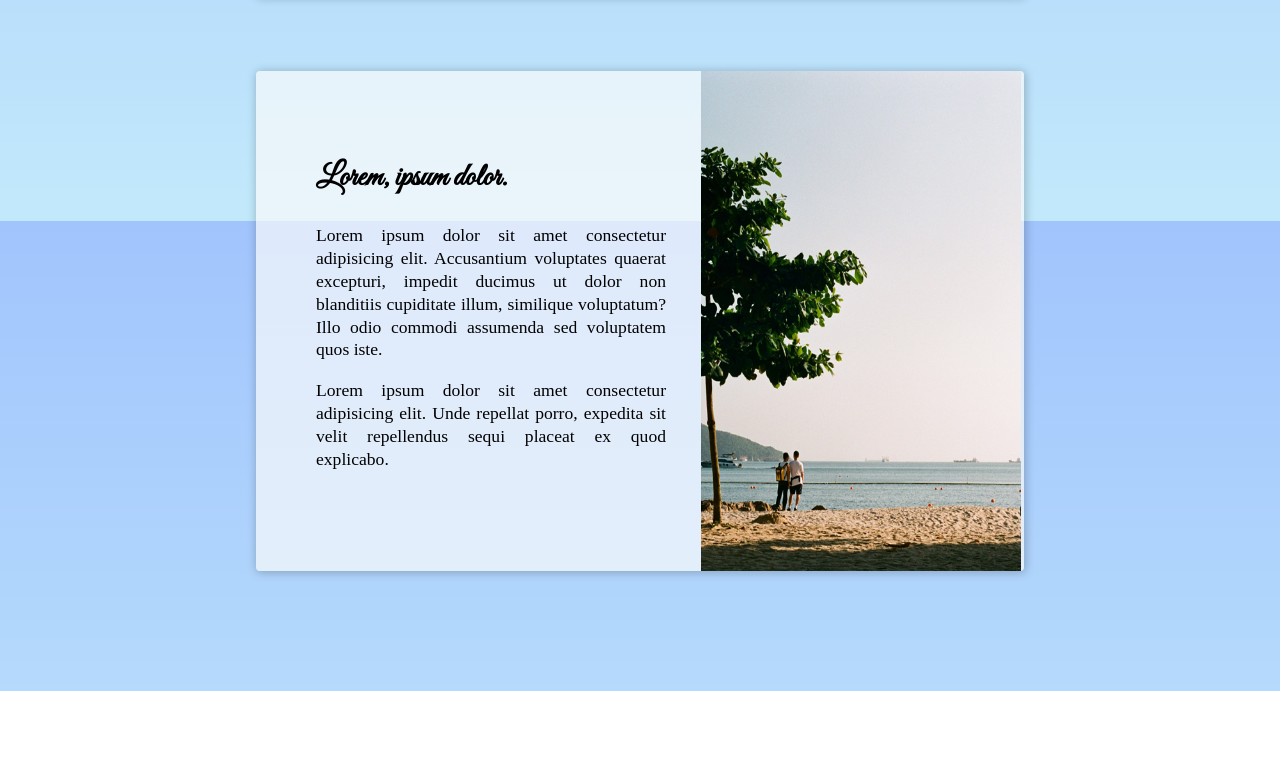
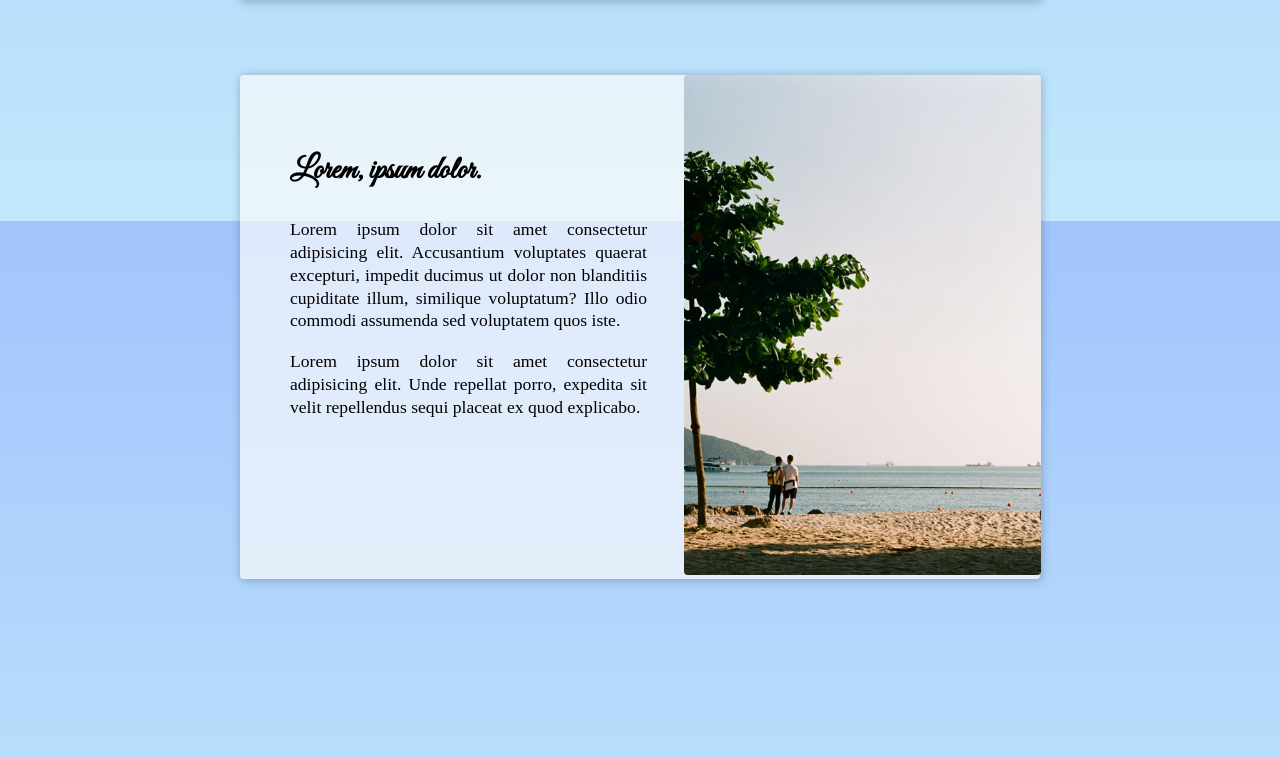
Before and after one commit to danillobarcelos/HTML5-e-CSS3, a plain HTML site: page 02 cartão-apresentacao/index.html in a window 1280 px wide. Shown: the part 579-1336 px from the top of the page. Before the commit the page ends 1270 px from the top, so only its background shows below. Drawn offline with Linux system fonts and the light colour scheme.

Commit message:
deixando mais responsivo

```diff
--- a/02 cartão-apresentacao/style.css
+++ b/02 cartão-apresentacao/style.css
@@ -24,8 +24,8 @@ section {
     margin-right: auto;
     margin-bottom: 75px;
     margin-left: auto;
-    width: 60vw;
-    height: 500px;
+    width: 800px;
+    height: 100%;
     background-color: var(--cor03);
     border-radius: 4px;
     box-shadow: 1px 1px 10px 1px rgba(0, 0, 0, 0.222);
@@ -36,34 +36,35 @@ div {
 }
 
 div img {
-    width: 25vw;
-    height: 500px;
+    width: 357px;
+    height: 100%;
     display: block;
+    border-radius: 4px;
 }
 
-#txt1 {
+div#txt1 {
     position: absolute;
-    width: 350px;
-    height: 500px;
+    width: 357px;
+    height: 100%;
     text-align: justify;
     font-size: 100%;
     display: inline-block;
-    padding: 60px;
+    padding: 50px;
 }
 
 #txt2 {
     position: absolute;
-    width: 350px;
-    height: 500px;
+    width: 357px;
+    height: 100%;
     text-align: justify;
     font-size: 100%;
     display: inline-block;
-    padding: 60px;
+    padding: 50px;
 }
 
 #img2 {
    position: relative;
-   padding-left: 58%;
+   padding-left: 55.5%;
 }
 
 .imagem {
@@ -71,7 +72,7 @@ div img {
 }
 
 .imagem:hover {
-    opacity: 90%;
+    opacity: 80%;
 }
 
 h1 {
```
